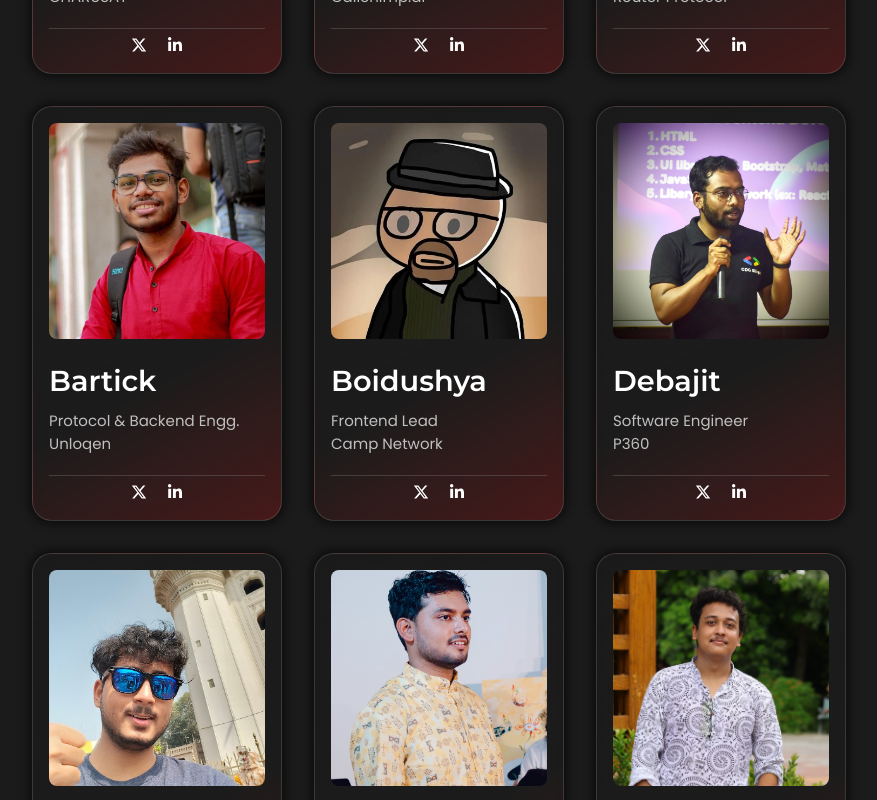
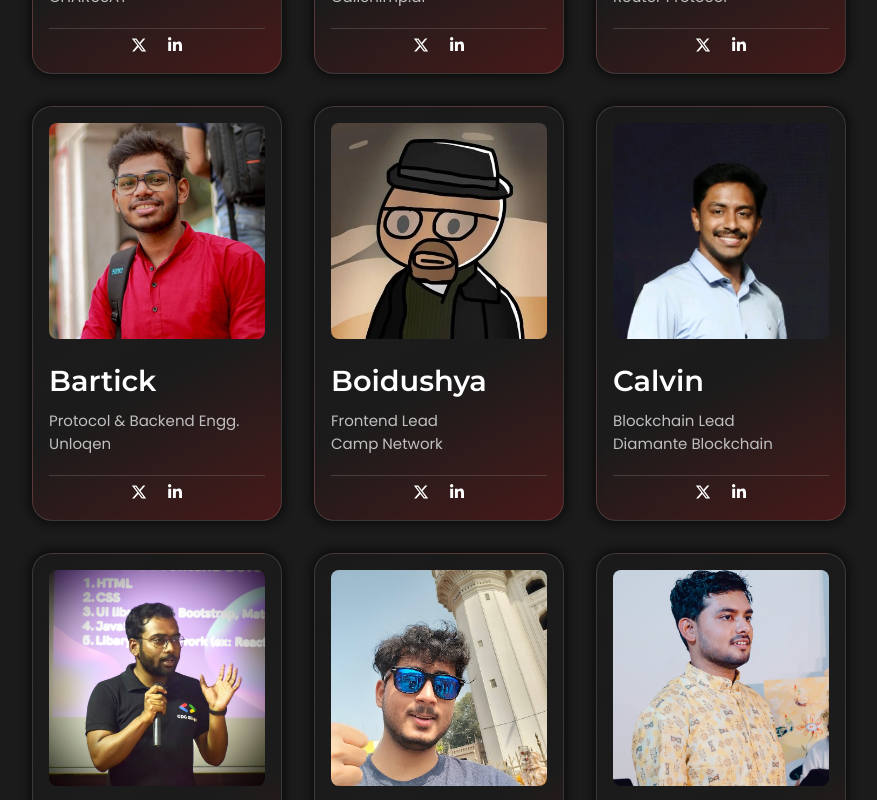
Before and after one commit to hack4bengal/s3, a React (Vite) app: page / in a window 1280 px wide. Shown: the part 6860-7660 px from the top of the page, without its empty margins (201-1078 px from the left). Built offline with nearby package versions, Linux system fonts and the light colour scheme.

Commit message:
Diamante Mentors Added

```diff
--- a/src/assets/data/MentorsContent.js
+++ b/src/assets/data/MentorsContent.js
@@ -19,6 +19,8 @@ import shashank from "../images/MentorImages/shashank.png";
 import arghya from "../images/MentorImages/arghya.png";
 import soumyadip from "../images/MentorImages/soumyadip.jpg";
 import sarnavo from "../images/MentorImages/sarnavo.jpg";
+import surya from "../images/MentorImages/surya.jpg";
+import joshua from "../images/MentorImages/joshua.jpg";
 
 export const mentorContent = [
   {
@@ -181,4 +183,20 @@ export const mentorContent = [
     twitter: "https://x.com/Varunx10",
     image: varun,
   },
+  {
+    name: "Suryakanta",
+    designation: "Group Lead",
+    company: "Diamante Blockchain",
+    linkedin: "https://www.linkedin.com/in/suryakanta-mahanty-74483aa2/",
+    twitter: "https://x.com/SuryaMahanty",
+    image: surya,
+  },
+  {
+    name: "Calvin",
+    designation: "Blockchain Lead",
+    company: "Diamante Blockchain",
+    linkedin: "https://www.linkedin.com/in/f-calvin-joshua-3039b7213/",
+    twitter: "https://x.com/im_calvin1",
+    image: joshua,
+  },
 ];
```
Also changed, not shown: src/assets/images/MentorImages/joshua.jpg (added), src/assets/images/MentorImages/surya.jpg (added).
